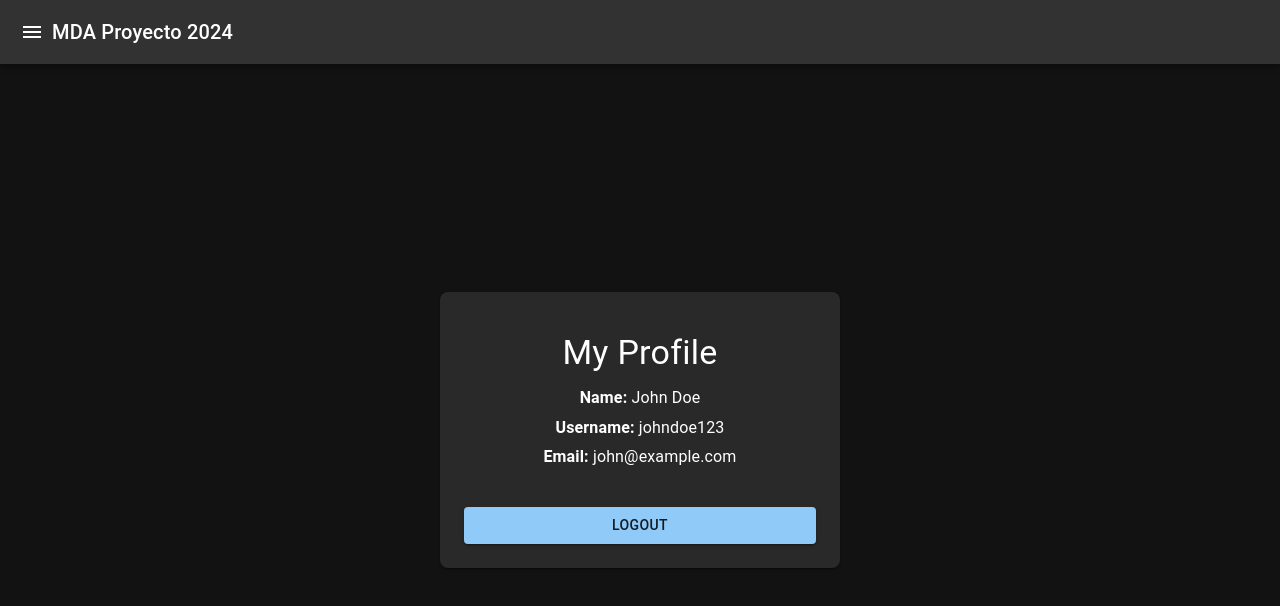
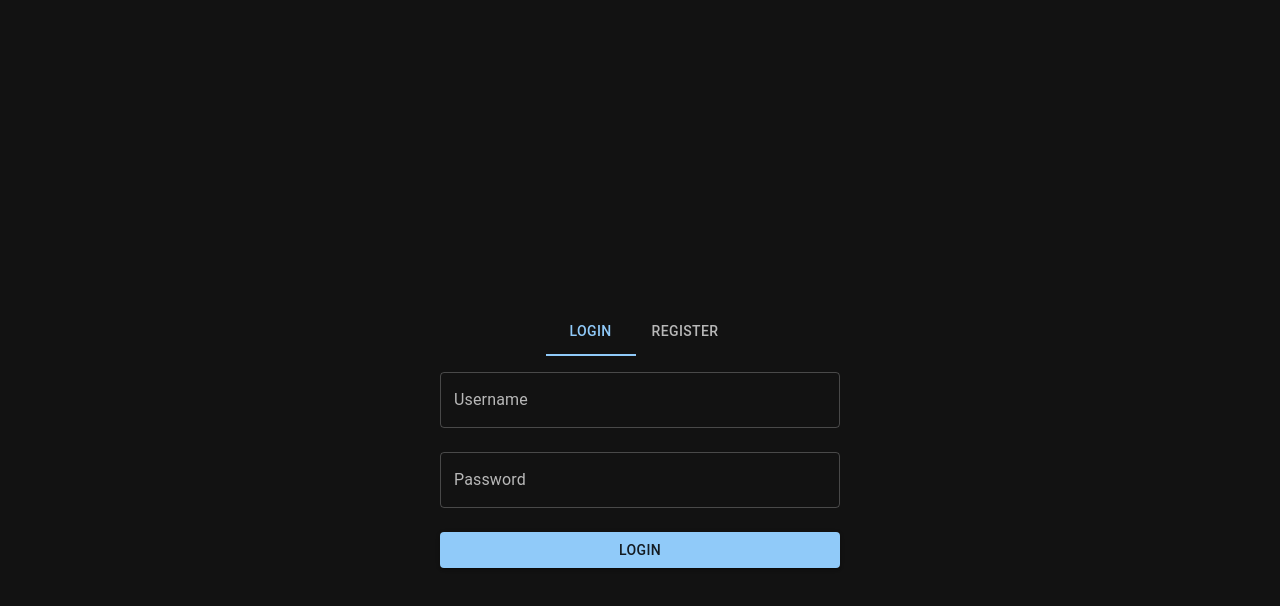
Before and after one commit to tiagosansopa/password-crack, a React (Vite) app: page /my-stats in a window 1280 px wide. Shown: the top 606 px of the page. Built offline with nearby package versions, Linux system fonts and the light colour scheme.

Commit message:
user profile

```diff
--- a/src/App.jsx
+++ b/src/App.jsx
@@ -14,7 +14,7 @@ import MyStats from "./components/stats/MyStats";
 import Home from "./components/home/Home";
 import { user } from "./assets/test";
 function PasswordCrackerApp() {
-  const [isLoggedIn, setIsLoggedIn] = useState(true);
+  const [isLoggedIn, setIsLoggedIn] = useState(false);
 
   const handleLogin = (token) => {
     localStorage.setItem("token", token);
--- a/src/components/AuthForm.jsx
+++ b/src/components/AuthForm.jsx
@@ -1,7 +1,7 @@
 import React, { useState } from "react";
 import { Tabs, Tab, Box, TextField, Button } from "@mui/material";
 
-const AuthForm = () => {
+const AuthForm = ({ onLogin }) => {
   const [activeTab, setActiveTab] = useState(0); // 0 for login, 1 for register
   const [username, setUsername] = useState("");
   const [password, setPassword] = useState("");
@@ -12,10 +12,10 @@ const AuthForm = () => {
 
   const handleTabChange = (event, newValue) => {
     setActiveTab(newValue);
-    setMessage(""); // Clear any messages when switching tabs
+    setMessage("");
   };
 
-  const handleLogin = async (e) => {
+  const handleLoginAPI = async (e) => {
     e.preventDefault();
     try {
       const response = await fetch(`${import.meta.env.VITE_API_URL}/login/`, {
@@ -28,11 +28,13 @@ const AuthForm = () => {
       const data = await response.json();
       if (response.ok) {
         setMessage("Login successful!");
-        localStorage.setItem("token", data.access); // Save token in localStorage
+        localStorage.setItem("token", data.access);
+        onLogin(data.access);
       } else {
         setMessage("Login failed");
       }
     } catch (error) {
+      console.log(error);
       setMessage("An error occurred");
     }
   };
@@ -57,12 +59,14 @@ const AuthForm = () => {
       const data = await response.json();
       if (response.ok) {
         setMessage("Registration successful!");
-        localStorage.setItem("token", data.access); // Save the token in localStorage
+        localStorage.setItem("token", data.access);
+        onLogin(data.access);
       } else {
         setMessage(data.error || "Registration failed");
       }
     } catch (error) {
       setMessage("An error occurred");
+      console.log(error);
     }
   };
 
@@ -74,7 +78,7 @@ const AuthForm = () => {
       </Tabs>
 
       {activeTab === 0 && (
-        <form onSubmit={handleLogin}>
+        <form onSubmit={handleLoginAPI}>
           <TextField
             fullWidth
             margin="normal"
--- a/src/components/stats/MyStats.jsx
+++ b/src/components/stats/MyStats.jsx
@@ -1,7 +1,57 @@
-import React from "react";
-import { Typography, Box, Button, Card, CardContent } from "@mui/material";
+import React, { useEffect, useState } from "react";
+import {
+  Typography,
+  Box,
+  Button,
+  Card,
+  CardContent,
+  CircularProgress,
+} from "@mui/material";
 
-const MyStats = ({ name, username, email, onLogout }) => {
+const MyStats = ({ onLogout }) => {
+  const [profile, setProfile] = useState(null);
+  const [loading, setLoading] = useState(true);
+  const [error, setError] = useState(null);
+
+  useEffect(() => {
+    const fetchProfile = async () => {
+      try {
+        const token = localStorage.getItem("token");
+        const response = await fetch(
+          `${import.meta.env.VITE_API_URL}/profile/`,
+          {
+            method: "GET",
+            headers: {
+              Authorization: `Bearer ${token}`,
+            },
+          }
+        );
+        const data = await response.json();
+        console.log("el profile", data);
+        setProfile(data);
+        setLoading(false);
+      } catch (err) {
+        console.log(err);
+        setError("Failed to load profile. Please try again.");
+        setLoading(false);
+      }
+    };
+
+    fetchProfile();
+  }, []);
+
+  if (loading) {
+    return <CircularProgress sx={{ display: "block", mx: "auto", mt: 4 }} />;
+  }
+
+  if (error) {
+    return (
+      <Typography variant="h6" color="error" align="center" sx={{ mt: 4 }}>
+        {error}
+      </Typography>
+    );
+  }
+
   return (
     <Box sx={{ p: 3 }}>
       <Card sx={{ maxWidth: 400, mx: "auto", p: 3, borderRadius: "8px" }}>
@@ -10,13 +60,14 @@ const MyStats = ({ name, username, email, onLogout }) => {
             My Profile
           </Typography>
           <Typography variant="body1" gutterBottom>
-            <strong>Name:</strong> {name}
+            <strong>Name:</strong>{" "}
+            {`${profile.first_name} ${profile.last_name}`}
           </Typography>
           <Typography variant="body1" gutterBottom>
-            <strong>Username:</strong> {username}
+            <strong>Username:</strong> {profile.username}
           </Typography>
           <Typography variant="body1" gutterBottom>
-            <strong>Email:</strong> {email}
+            <strong>Email:</strong> {profile.email}
           </Typography>
         </CardContent>
 
```
